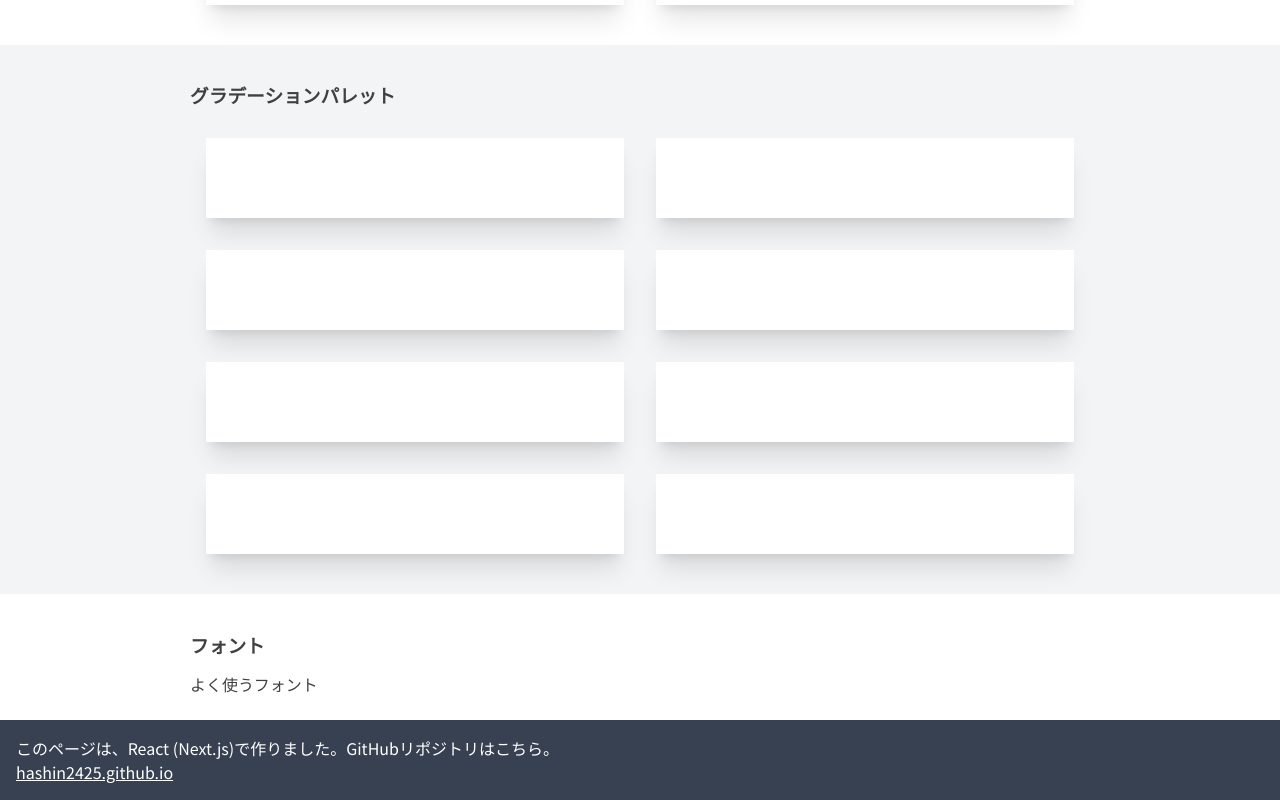
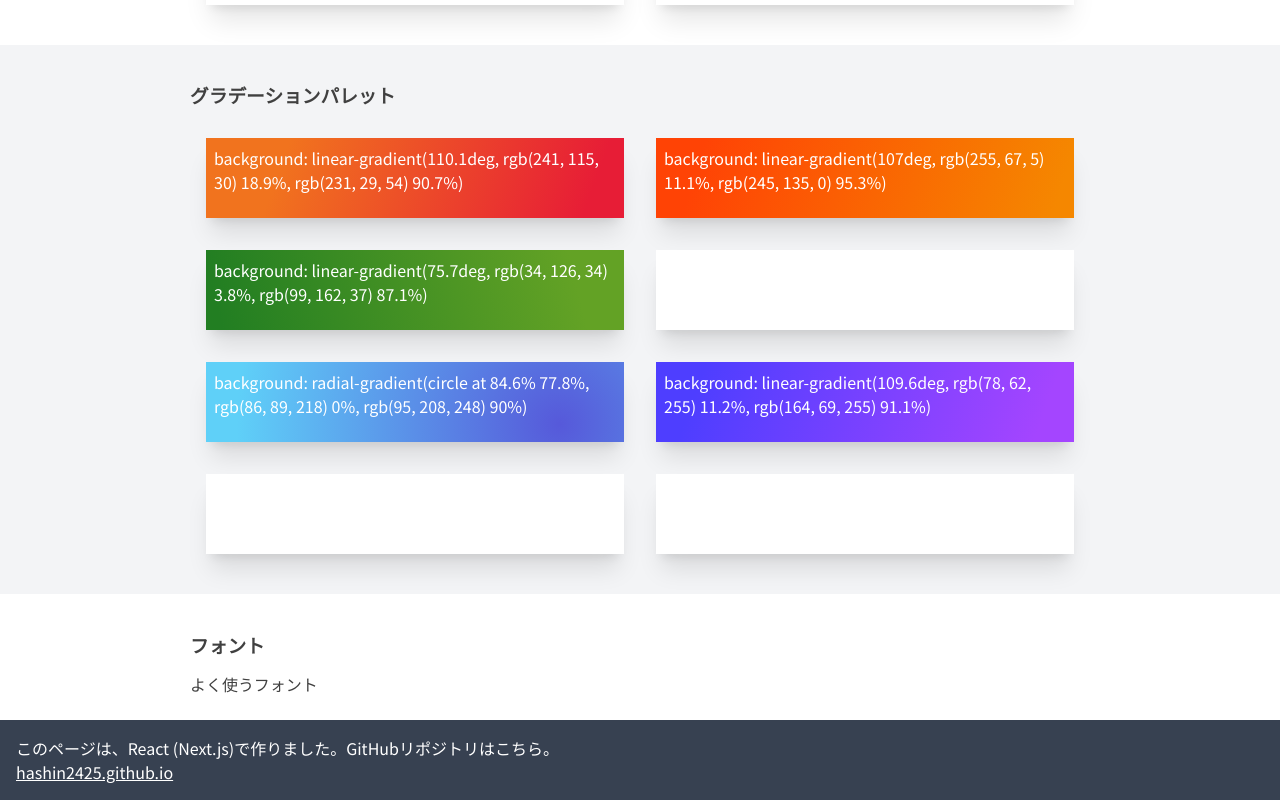
Before and after one commit to hashin2425/hashin2425.github.io, a Next.js app: page /for-me in a window 1280 px wide. Shown: the part 805-1605 px from the top of the page. Built offline with nearby package versions, Linux system fonts and the light colour scheme.

Commit message:
fix: ページ内から「for-me」ページへ遷移すると、グラデーションのところが真っ白で表示される #23

```diff
--- a/src/app/for-me/page.tsx
+++ b/src/app/for-me/page.tsx
@@ -66,12 +66,13 @@ export default function ForMePage() {
       <SectionComponent>
         <h3>グラデーションパレット</h3>
         <div className="flex flex-wrap">
-          <BackgroundDisplay backgroundValue="linear-gradient(110.1deg, rgb(241, 115, 30) 18.9%, rgb(231, 29, 54) 90.7%);" />
-          <BackgroundDisplay backgroundValue="linear-gradient(107deg, rgb(255, 67, 5) 11.1%, rgb(245, 135, 0) 95.3%);" />
-          <BackgroundDisplay backgroundValue="linear-gradient(75.7deg, rgb(34, 126, 34) 3.8%, rgb(99, 162, 37) 87.1%);" />
+          {/* 行末にセミコロンを付けると、ページ読み込み時に正しく反映されないので付けない。 */}
+          <BackgroundDisplay backgroundValue="linear-gradient(110.1deg, rgb(241, 115, 30) 18.9%, rgb(231, 29, 54) 90.7%)" />
+          <BackgroundDisplay backgroundValue="linear-gradient(107deg, rgb(255, 67, 5) 11.1%, rgb(245, 135, 0) 95.3%)" />
+          <BackgroundDisplay backgroundValue="linear-gradient(75.7deg, rgb(34, 126, 34) 3.8%, rgb(99, 162, 37) 87.1%)" />
           <BackgroundDisplay backgroundValue="" />
-          <BackgroundDisplay backgroundValue="radial-gradient(circle at 84.6% 77.8%, rgb(86, 89, 218) 0%, rgb(95, 208, 248) 90%);" />
-          <BackgroundDisplay backgroundValue="linear-gradient(109.6deg, rgb(78, 62, 255) 11.2%, rgb(164, 69, 255) 91.1%);" />
+          <BackgroundDisplay backgroundValue="radial-gradient(circle at 84.6% 77.8%, rgb(86, 89, 218) 0%, rgb(95, 208, 248) 90%)" />
+          <BackgroundDisplay backgroundValue="linear-gradient(109.6deg, rgb(78, 62, 255) 11.2%, rgb(164, 69, 255) 91.1%)" />
           <BackgroundDisplay backgroundValue="" />
           <BackgroundDisplay backgroundValue="" />
         </div>
```
